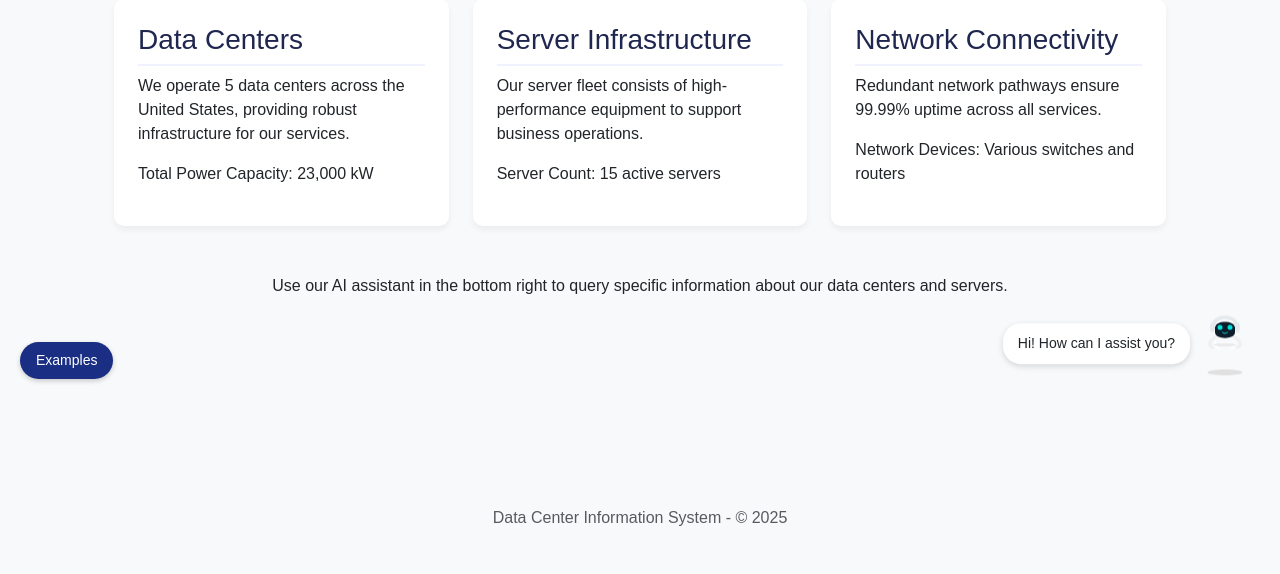
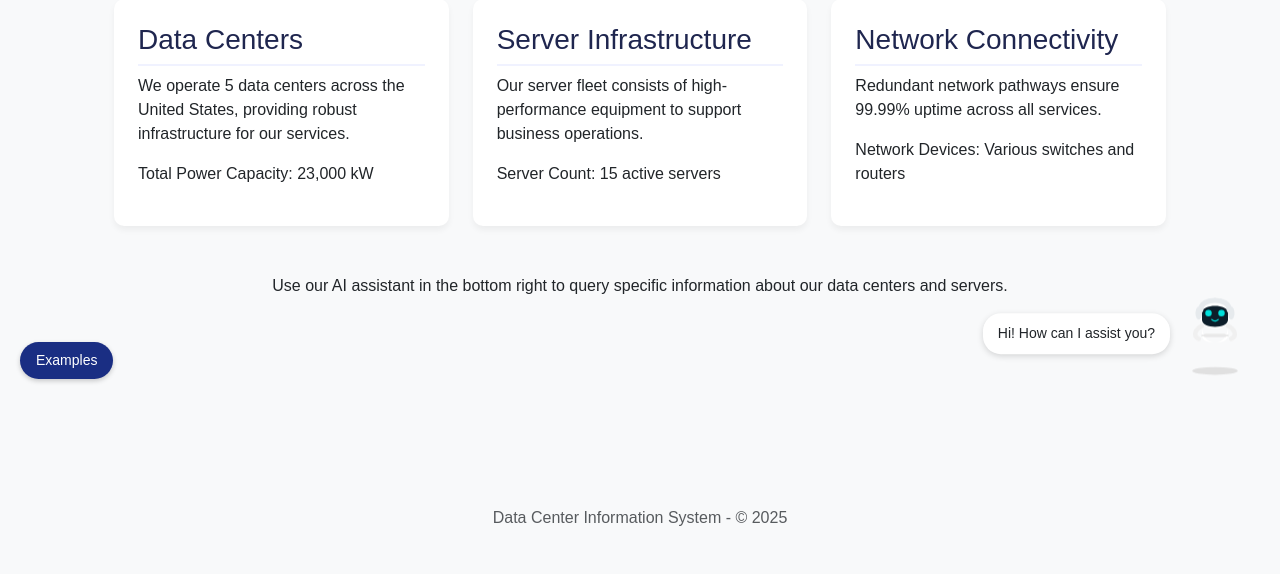
Before and after one commit to ShempyTamrakar/AIAgentChatBot, a Flask app: page / in a window 1280 px wide. Shown: the part 401-975 px from the top of the page. Run offline with Flask 3, Linux system fonts and the light colour scheme.

Commit message:
Make the chatbot interface more visually prominent and easier to engage with
Adjusts the chatbot's width, height, and bottom/right positioning in index.html.

Replit-Commit-Author: Agent
Replit-Commit-Session-Id: 3153af3a-1df4-4bfd-a84c-72f9876dc870
Replit-Commit-Screenshot-Url: https://storage.googleapis.com/screenshot-production-us-central1/d262ef94-1e7d-481e-9d37-944a84622528/f069e408-d6c7-4893-849d-17bc13ae35a4.jpg

```diff
--- a/templates/index.html
+++ b/templates/index.html
@@ -38,8 +38,8 @@
             position: fixed;
             bottom: 20px;
             right: 20px;
-            width: 70px;
-            height: 70px;
+            width: 90px;
+            height: 90px;
             display: flex;
             align-items: center;
             justify-content: center;
@@ -77,7 +77,7 @@
         .chat-popup {
             display: none;
             position: fixed;
-            bottom: 90px;
+            bottom: 110px;
             right: 20px;
             width: 350px;
             background-color: white;
@@ -163,8 +163,8 @@
 
         .initial-bubble {
             position: fixed;
-            right: 90px;
-            bottom: 30px;
+            right: 110px;
+            bottom: 40px;
             background-color: white;
             padding: 10px 15px;
             border-radius: 18px;
```
